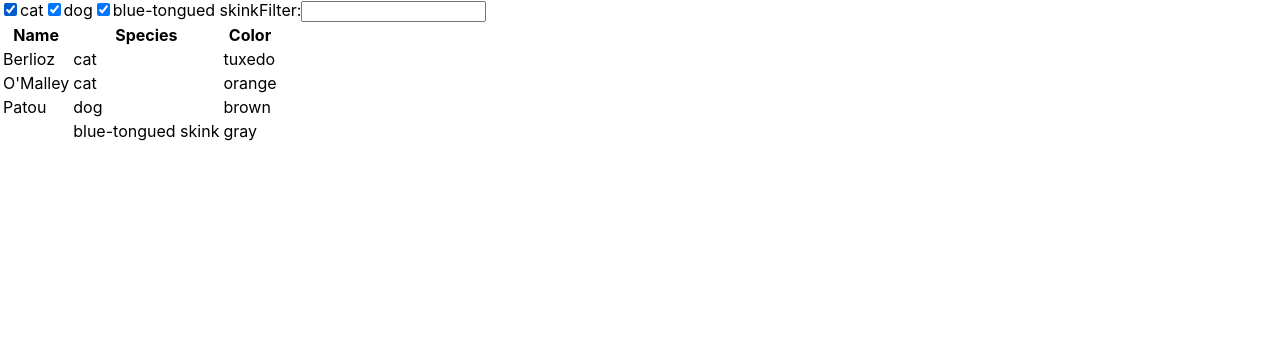
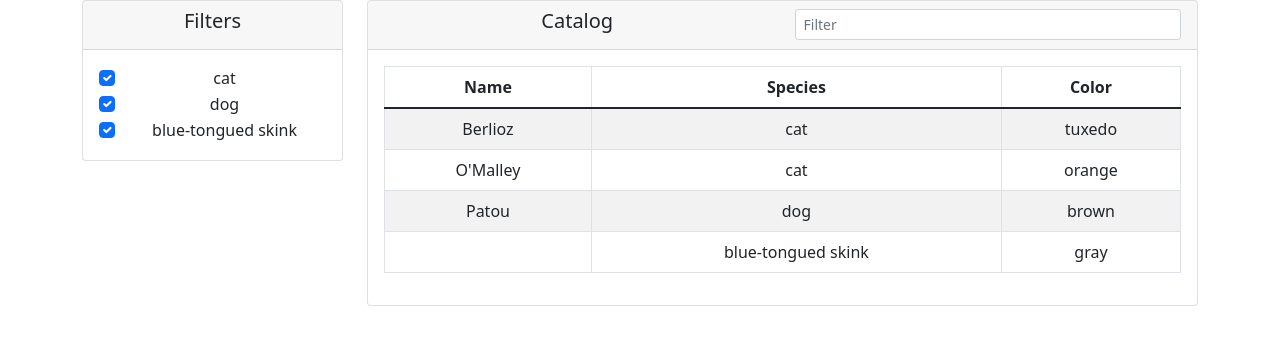
Before and after one commit to neapsix/catalog-app, a React (Create React App) app: page / in a window 1280 px wide. Shown: the top 342 px of the page. Built offline with nearby package versions, Linux system fonts and the light colour scheme.

Commit message:
Use bootstrap layout, components, and forms.

```diff
--- a/package.json
+++ b/package.json
@@ -6,7 +6,9 @@
     "@testing-library/jest-dom": "^5.16.2",
     "@testing-library/react": "^12.1.2",
     "@testing-library/user-event": "^13.5.0",
+    "bootstrap": "^5.1.3",
     "react": "^17.0.2",
+    "react-bootstrap": "^2.1.2",
     "react-dom": "^17.0.2",
     "react-scripts": "5.0.0",
     "web-vitals": "^2.1.4"
--- a/src/App.js
+++ b/src/App.js
@@ -1,5 +1,7 @@
+import 'bootstrap/dist/css/bootstrap.min.css';
 import './App.css'
 import React from 'react'
+import { Navbar, Container, Row, Col, Table, Form, Card } from 'react-bootstrap';
 
 const cols = [
     // {
@@ -46,7 +48,7 @@ const db = [
     },
 ]
 
-class Container extends React.Component {
+class AppContainer extends React.Component {
     constructor(props) {
         super(props)
 
@@ -93,18 +95,44 @@ class Container extends React.Component {
     render() {
         console.log(JSON.stringify(this.state))
         return (
-            <>
-                <div>
+            <Container fluid="lg">
+                <Row>
+                    <Col xs={3}>
+                        <Card>
+                            <Card.Header>
+                                <Card.Title>Filters</Card.Title>
+                            </Card.Header>
+                            <Card.Body>
                                 <FilterForm
                                     filterOptions={this.generateFilterOptions("species")}
                                     handleExcludes={this.handleExcludes}
                                     handleIncludeString={this.handleIncludeString}
                                 />
-                </div>
-                <div>
-                    <CatalogTable columns={this.props.fields} data={this.props.data} />
-                </div>
-            </>
+                            </Card.Body>
+                        </Card>
+                    </Col>
+                    <Col>
+                        <Card>
+                            <Card.Header>
+                                <Row>
+                                    <Col>
+                                        <Card.Title>Catalog</Card.Title>
+                                    </Col>
+                                    <Col>
+                                        <FilterFormField callback={this.handleIncludeString} />
+                                    </Col>
+                                </Row>
+                            </Card.Header>
+                            <Card.Body>
+                                <CatalogTable
+                                    columns={this.props.fields}
+                                    data={this.props.data}
+                                />
+                            </Card.Body>
+                        </Card>
+                    </Col>
+                </Row>
+            </Container>
         )
     }
 }
@@ -134,12 +162,16 @@ class CatalogTable extends React.Component {
 
     render() {
         return (
-            <table>
+            <>
+                <Table striped bordered hover>
                     <thead>
                         {this.headerRow()}
+                    </thead>
+                    <tbody>
                         {this.dataRows()}
-                </thead>
-            </table>
+                    </tbody>
+                </Table>
+            </>
         )
     }
 }
@@ -147,13 +179,12 @@ class CatalogTable extends React.Component {
 class FilterForm extends React.Component {
     render() {
         return (
-            <>
+            <Form.Group>
                 <FilterFormList
                     filterOptions={this.props.filterOptions}
                     callback={this.props.handleExcludes}
                 />
-                <FilterFormField callback={this.props.handleIncludeString} />
-            </>
+            </Form.Group>
         )
     }
 }
@@ -180,14 +211,12 @@ class FilterFormCheckbox extends React.Component {
 
     render() {
         return (
-            <label>
-                <input
+            <Form.Check
                 type="checkbox"
+                label={this.props.label}
                 defaultChecked="true"
                 onChange={this.handleChange}
             />
-                {this.props.label}
-            </label>
         )
     }
 
@@ -205,10 +234,12 @@ class FilterFormField extends React.Component {
 
     render() {
         return (
-            <label>
-                Filter:
-                <input type="text" onChange={this.handleChange} />
-            </label>
+            <Form.Control
+                size="sm"
+                type="text"
+                placeholder="Filter"
+                onChange={this.handleChange}
+            />
         )
     }
 
@@ -220,7 +251,11 @@ class FilterFormField extends React.Component {
 }
 
 function App() {
-    return <Container name="Commands App Container" fields={cols} data={db} />
+    return (
+        <div className="App">
+            <AppContainer name="Commands App Container" fields={cols} data={db} />
+        </div>
+    )
 }
 
 export default App
```
Also changed, not shown: 1 other file (tests, documents, lock files or other folders). Lines whose indentation alone changed are shown as unchanged.
